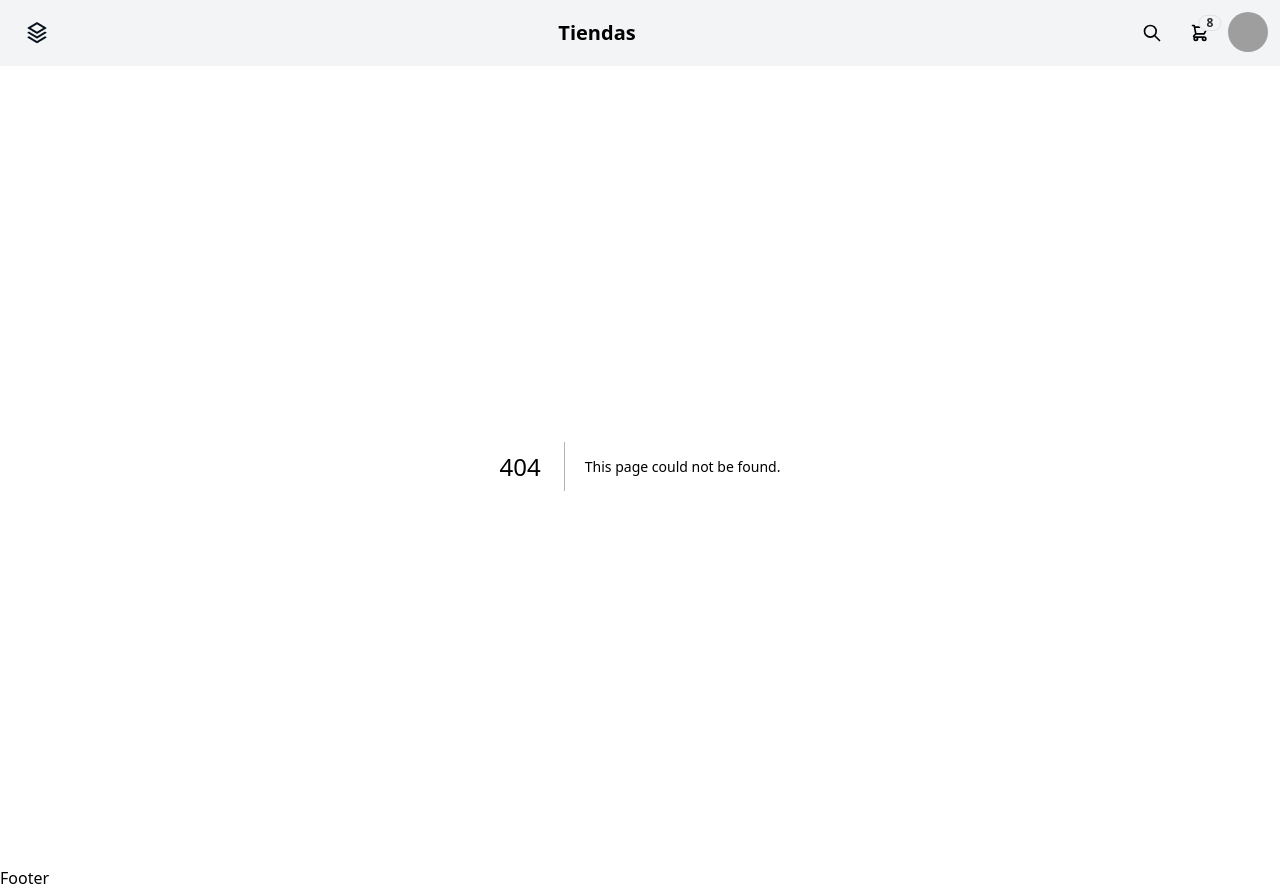
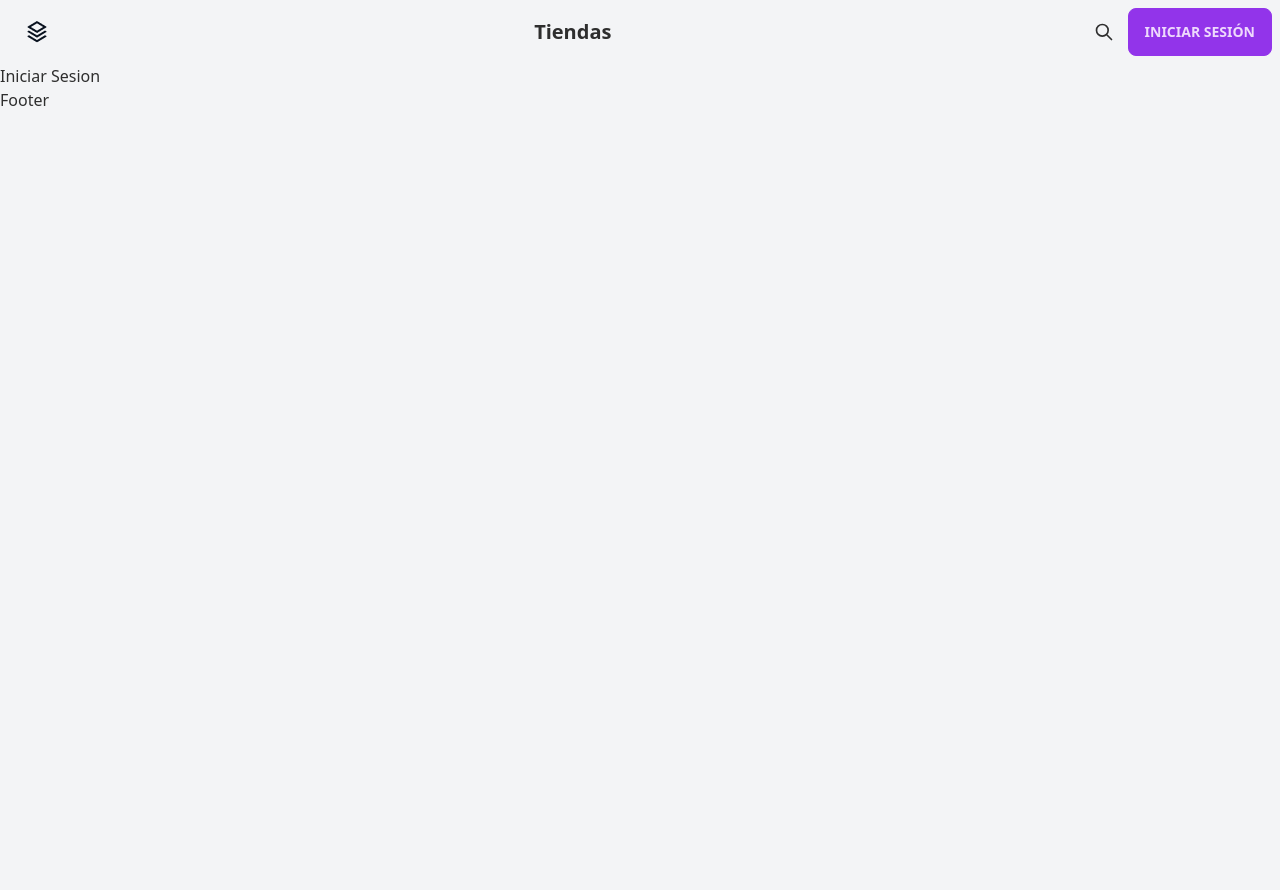
Before and after one commit to JoaquinMeneses/Stock-Front, a Next.js app: page /iniciar-sesion in a window 1280 px wide. Before the commit this address had no page. After the commit the page ends 800 px from the top, so only its background shows below. Built offline with nearby package versions, Linux system fonts and the light colour scheme; grey boxes are pictures that could not be loaded.

Commit message:
Modify NavBar

```diff
--- /dev/null
+++ b/app/iniciar-sesion/page.tsx
@@ -0,0 +1,7 @@
+const IniciarSesion = () => {
+  return (
+    <div>Iniciar Sesion</div>
+  )
+}
+
+export default IniciarSesion
--- /dev/null
+++ b/components/Auth.tsx
@@ -0,0 +1,11 @@
+import Link from "next/link";
+
+const Auth = () => {
+  return (
+    <>
+      <Link href="iniciar-sesion" className="btn btn-primary">Iniciar sesión</Link>
+    </>
+  );
+};
+
+export default Auth;
--- /dev/null
+++ b/components/Menu.tsx
@@ -0,0 +1,57 @@
+import Profile from "./Profile";
+import Auth from "./Auth";
+
+const user = true;
+
+const Menu = () => {
+  const Cart = () => {
+    return (
+      <div className="btn btn-ghost btn-circle">
+        <svg
+          xmlns="http://www.w3.org/2000/svg"
+          className="h-5 w-5"
+          fill="none"
+          viewBox="0 0 24 24"
+          stroke="currentColor"
+        >
+          <path
+            strokeLinecap="round"
+            strokeLinejoin="round"
+            strokeWidth="2"
+            d="M3 3h2l.4 2M7 13h10l4-8H5.4M7 13L5.4 5M7 13l-2.293 2.293c-.63.63-.184 1.707.707 1.707H17m0 0a2 2 0 100 4 2 2 0 000-4zm-8 2a2 2 0 11-4 0 2 2 0 014 0z"
+          />
+        </svg>
+      </div>
+    );
+  };
+  return (
+    <div>
+      <div className="btn btn-ghost btn-circle">
+        <svg
+          xmlns="http://www.w3.org/2000/svg"
+          className="h-5 w-5"
+          fill="none"
+          viewBox="0 0 24 24"
+          stroke="currentColor"
+        >
+          <path
+            strokeLinecap="round"
+            strokeLinejoin="round"
+            strokeWidth="2"
+            d="M21 21l-6-6m2-5a7 7 0 11-14 0 7 7 0 0114 0z"
+          />
+        </svg>
+      </div>
+      {!user ? (
+        <>
+          <Cart />
+          <Profile />
+        </>
+      ) : (
+        <Auth />
+      )}
+    </div>
+  );
+};
+
+export default Menu;
--- a/components/NavBar.tsx
+++ b/components/NavBar.tsx
@@ -1,9 +1,5 @@
 import Link from "next/link";
-
-const Routes = [
-  { route: "/", label: "Inicio" },
-  { route: "/tiendas", label: "Tienda" },
-];
+import Menu from "./Menu";
 
 const NavBar = () => {
   return (
@@ -14,83 +10,7 @@ const NavBar = () => {
       <Link href="/tiendas" className="btn btn-ghost normal-case text-xl">
         Tiendas
       </Link>
-      <div>
-        <div className="dropdown dropdown-end">
-          <label className="btn btn-ghost btn-circle">
-            <svg
-              xmlns="http://www.w3.org/2000/svg"
-              className="h-5 w-5"
-              fill="none"
-              viewBox="0 0 24 24"
-              stroke="currentColor"
-            >
-              <path
-                strokeLinecap="round"
-                strokeLinejoin="round"
-                strokeWidth="2"
-                d="M21 21l-6-6m2-5a7 7 0 11-14 0 7 7 0 0114 0z"
-              />
-            </svg>
-          </label>
-        </div>
-        <div className="dropdown dropdown-end">
-          <label tabIndex={0} className="btn btn-ghost btn-circle">
-            <div className="indicator">
-              <svg
-                xmlns="http://www.w3.org/2000/svg"
-                className="h-5 w-5"
-                fill="none"
-                viewBox="0 0 24 24"
-                stroke="currentColor"
-              >
-                <path
-                  strokeLinecap="round"
-                  strokeLinejoin="round"
-                  strokeWidth="2"
-                  d="M3 3h2l.4 2M7 13h10l4-8H5.4M7 13L5.4 5M7 13l-2.293 2.293c-.63.63-.184 1.707.707 1.707H17m0 0a2 2 0 100 4 2 2 0 000-4zm-8 2a2 2 0 11-4 0 2 2 0 014 0z"
-                />
-              </svg>
-              <span className="badge badge-sm indicator-item">8</span>
-            </div>
-          </label>
-          <div
-            tabIndex={0}
-            className="mt-3 z-[1] card card-compact dropdown-content w-52 bg-base-100 shadow"
-          >
-            <div className="card-body">
-              <span className="font-bold text-lg">8 Items</span>
-              <span className="text-info">Subtotal: $999</span>
-              <div className="card-actions">
-                <button className="btn btn-primary btn-block">View cart</button>
-              </div>
-            </div>
-          </div>
-        </div>
-        <div className="dropdown dropdown-end">
-          <label tabIndex={0} className="btn btn-ghost btn-circle avatar">
-            <div className="w-10 rounded-full">
-              <img src="https://i.postimg.cc/nhFHyhsF/peepo-mobile.png" />
-            </div>
-          </label>
-          <ul
-            tabIndex={0}
-            className="menu menu-sm dropdown-content mt-3 z-[1] p-2 shadow bg-base-100 rounded-box w-52"
-          >
-            <li>
-              <a className="justify-between">
-                Profile
-                <span className="badge">New</span>
-              </a>
-            </li>
-            <li>
-              <a>Settings</a>
-            </li>
-            <li>
-              <a>Logout</a>
-            </li>
-          </ul>
-        </div>
-      </div>
+      <Menu />
     </div>
   );
 };
--- /dev/null
+++ b/components/Profile.tsx
@@ -0,0 +1,11 @@
+const Profile = () => {
+  return (
+    <div className="btn btn-ghost btn-circle avatar">
+      <div className="w-8 rounded-full">
+        <img src="https://i.postimg.cc/nhFHyhsF/peepo-mobile.png" />
+      </div>
+    </div>
+  );
+};
+
+export default Profile;
--- a/tsconfig.json
+++ b/tsconfig.json
@@ -23,6 +23,6 @@
       "@/*": ["./*"]
     }
   },
-  "include": ["next-env.d.ts", "**/*.ts", "**/*.tsx", ".next/types/**/*.ts"],
+  "include": ["next-env.d.ts", "**/*.ts", "**/*.tsx", ".next/types/**/*.ts", "components/Auth.tsx"],
   "exclude": ["node_modules"]
 }
```
